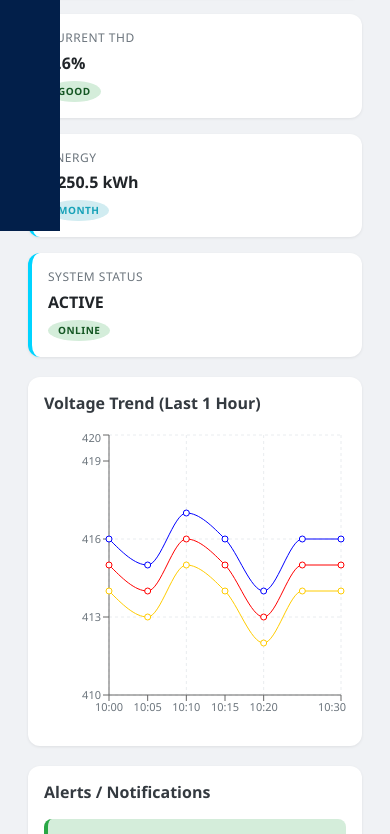
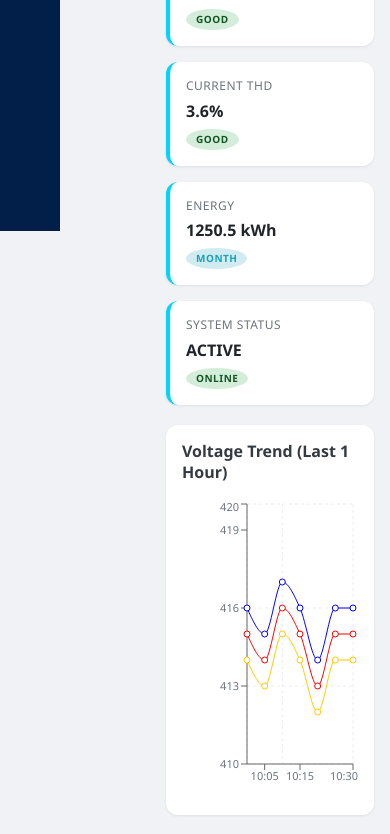
Before and after one commit to Legend-Paul/Harmonics-dashboard, a React (Vite) app: page / in a window 390 px wide. Shown: the part 613-1447 px from the top of the page. Built offline with nearby package versions, Linux system fonts and the light colour scheme.

Commit message:
Add page responsiveness when toggling sidebar

```diff
--- a/src/App.css
+++ b/src/App.css
@@ -31,7 +31,19 @@ body {
 }
 
 .page {
+	margin-top: var(--header-height);
+	padding: var(--spacing-sm);
+	transition: var(--transition-base);
+}
+
+.main-content {
+	margin-left: var(--sidebar-width);
 	padding: var(--spacing-lg);
+	transition: var(--transition-base);
+}
+.expanded-main-content {
+	margin-left: 0 !important;
+	transition: var(--transition-base);
 }
 
 svg {
@@ -692,6 +704,13 @@ tr:hover {
 	}
 }
 
+@media (max-width: 1024px) {
+	.main-content {
+		margin-left: 150px;
+		transition: var(--transition-base);
+	}
+}
+
 @media (max-width: 768px) {
 	:root {
 		--sidebar-width: 60px;
@@ -721,6 +740,10 @@ tr:hover {
 	.nav-icon {
 		margin-right: 0;
 	}
+	.header {
+		margin-left: 60px;
+		transition: var(--transition-base);
+	}
 }
 
 @media (max-width: 480px) {
--- a/src/App.jsx
+++ b/src/App.jsx
@@ -85,7 +85,9 @@ function App() {
 				setActivePage={setActivePage}
 				navCollapsed={navCollapsed}
 			/>
-			<div className="main-content">
+			<div
+				className={`main-content ${!navCollapsed ? "collapsed-main-content" : "expanded-main-content"}`}
+			>
 				<Header
 					data={data}
 					setActivePage={setActivePage}
```
